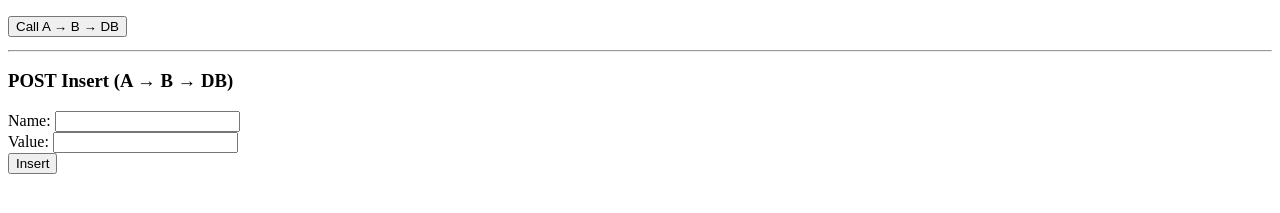
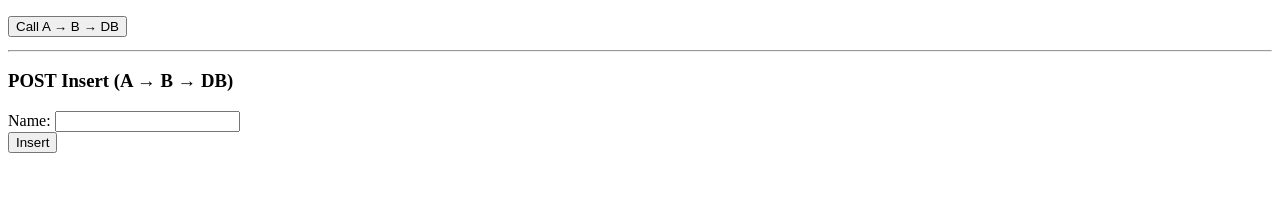
Before and after one commit to santiagoparragam/java-openshift-helm-ci-project, a plain HTML site: page html-server/index.html in a window 1280 px wide. Shown: the part 105-318 px from the top of the page. Drawn offline with Linux system fonts and the light colour scheme.

Commit message:
init 11112025

```diff
--- a/html-server/index.html
+++ b/html-server/index.html
@@ -16,7 +16,7 @@
     <h3>POST Insert (A → B → DB)</h3>
     <form id="insertForm">
       <label>Name: <input id="name" /></label><br/>
-      <label>Value: <input id="value" /></label><br/>
+
       <button type="submit">Insert</button>
     </form>
     <pre id="out-insert"></pre>
```
Also changed, not shown: 1 other file.
